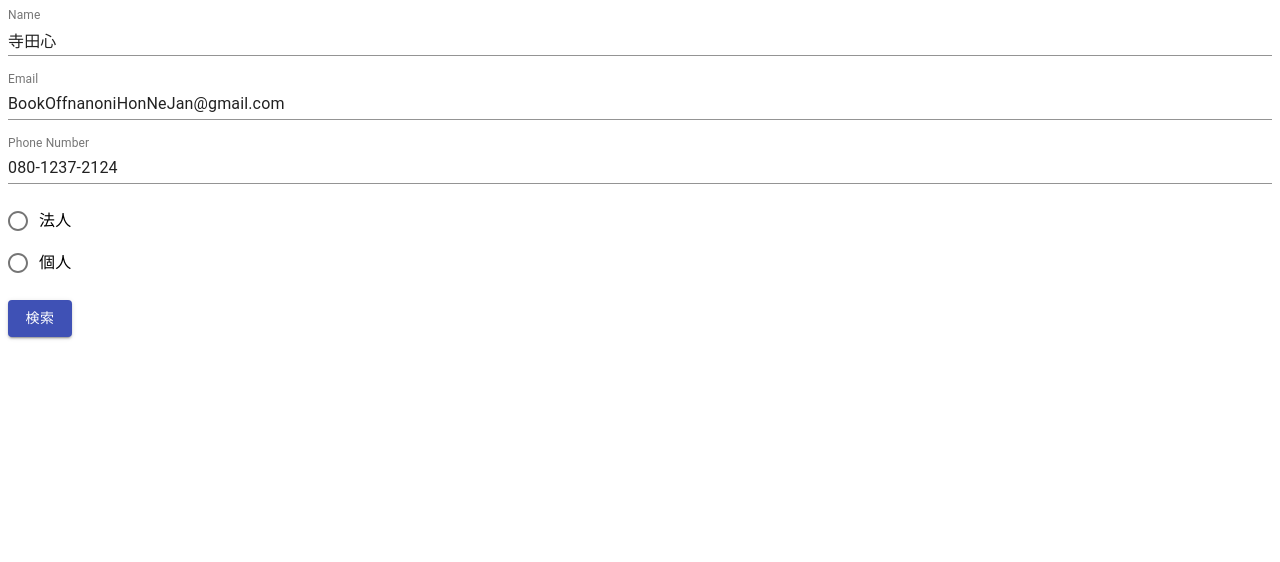
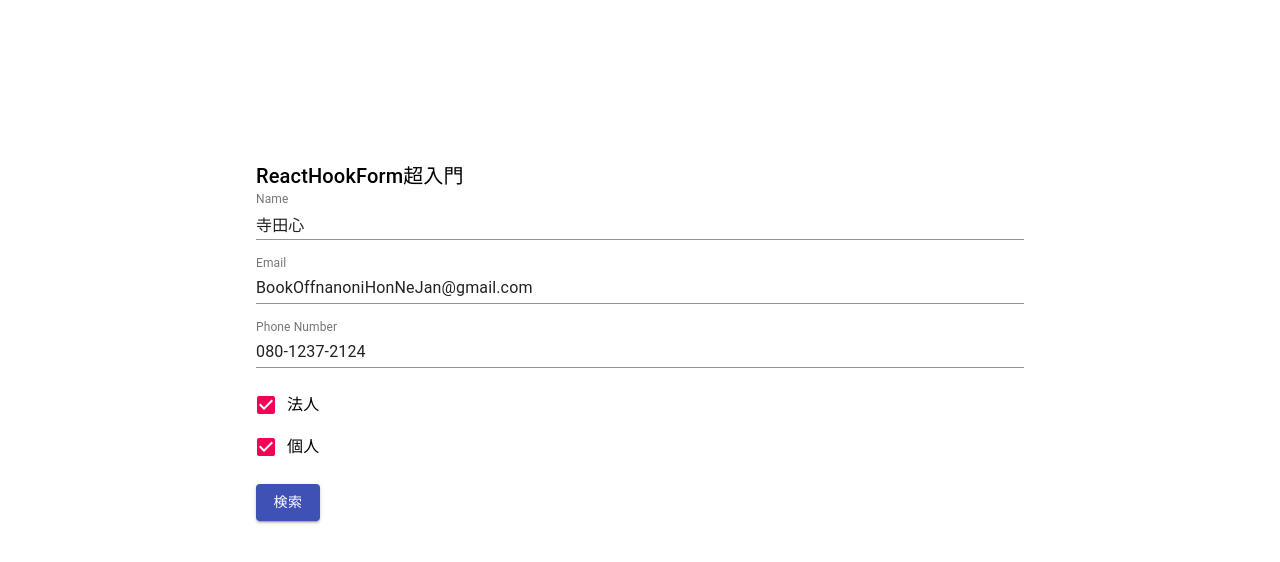
Before and after one commit to taku95/demo-app, a React (Create React App) app: page / in a window 1280 px wide. Shown: the top 562 px of the page. Built offline with nearby package versions, Linux system fonts and the light colour scheme.

Commit message:
EIP ReactHookForm 超入門 slide18

```diff
--- a/src/App.js
+++ b/src/App.js
@@ -2,8 +2,10 @@ import * as React from "react";
 import { Form } from "./components/Form ";
 export default function MyApp() {
   return (
-    <div>
-      <Form></Form>
+    <div className="main">
+      <div className="form">
+        <Form></Form>
+      </div>
     </div>
   );
 }
--- a/src/components/Form .jsx
+++ b/src/components/Form .jsx
@@ -1,41 +1,42 @@
 import { useForm, Controller } from "react-hook-form";
-import { ErrorMessage } from "@hookform/error-message";
 
-import React, { useState } from "react";
+import React from "react";
 import { yupResolver } from "@hookform/resolvers/yup";
 import {
   Grid,
   TextField,
   Button,
+  FormControlLabel,
+  FormControl,
+  FormHelperText,
+  Checkbox,
+  Box,
   Typography,
-  RadioGroup,
-  FormControlLabel,
-  Radio,
 } from "@material-ui/core";
 import * as yup from "yup";
 
 const schema = yup.object().shape({
-  name: yup.string().required("Name is required"),
+  name: yup.string().required("名前は必須です"),
   email: yup
     .string()
-    .email("Please enter a valid email address")
-    .required("Email is required"),
+    .email("正しいメールアドレスを入力してください")
+    .required("メールアドレスは必須です"),
   phone: yup
     .string()
     .matches(
       /^(\d{3}-\d{4}-\d{4})$/,
-      "Please enter a valid phone number (e.g. 080-1237-2124)"
+      "正しい電話番号を入力してください (例：080-1237-2124)"
     )
-    .required("Phone number is required"),
-  selectedOption: yup
-    .string()
-    .oneOf(["isCorporate", "isIndividual"], "Please select an option")
-    .required("Please select an option"),
+    .required("電話番号は必須です"),
+  selectedOptions: yup
+    .array()
+    .min(1, "法人または個人どちらかを選択してください。"),
 });
 
 export const Form = () => {
   const {
     control,
+    register,
     handleSubmit,
     reset,
     formState: { errors },
@@ -45,19 +46,17 @@ export const Form = () => {
       name: "寺田心",
       email: "BookOffnanoniHonNeJan@gmail.com",
       phone: "080-1237-2124",
-      selectedOption: "",
     },
   });
 
-  // const [submittedData, setSubmittedData] = useState(null);
-
   const onSubmit = (data) => {
     console.log(data);
-    // setSubmittedData(data);
     reset();
   };
 
   return (
+    <Box>
+      <Typography variant="h6">ReactHookForm超入門</Typography>
       <form onSubmit={handleSubmit(onSubmit)}>
         <Grid container spacing={2}>
           <Grid item xs={12}>
@@ -70,7 +69,7 @@ export const Form = () => {
                   {...field}
                   label="Name"
                   error={!!errors.name}
-                helperText={errors.name && "Name is required"}
+                  helperText={errors.name && errors.name.message}
                   fullWidth
                 />
               )}
@@ -88,9 +87,7 @@ export const Form = () => {
                   {...field}
                   label="Email"
                   error={!!errors.email}
-                helperText={
-                  errors.email && "Please enter a valid email address"
-                }
+                  helperText={errors.email && errors.email.message}
                   fullWidth
                 />
               )}
@@ -105,40 +102,41 @@ export const Form = () => {
                   {...field}
                   label="Phone Number"
                   error={!!errors.phone}
-                helperText={
-                  errors.phone &&
-                  "Please enter a valid phone number (e.g. 080-1237-2124)"
-                }
+                  helperText={errors.phone && errors.phone.message}
                   fullWidth
                 />
               )}
             />
           </Grid>
+
           <Grid item xs={12}>
-          <Controller
-            control={control}
-            name="selectedOption"
-            defaultValue=""
-            render={({ field }) => (
-              <RadioGroup {...field}>
+            <FormControl error={!!errors.selectedOptions}>
               <FormControlLabel
+                control={
+                  <Checkbox
+                    {...register("selectedOptions")}
                     value="isCorporate"
-                  control={<Radio />}
+                    defaultChecked
+                  />
+                }
                 label="法人"
               />
               <FormControlLabel
+                control={
+                  <Checkbox
+                    {...register("selectedOptions")}
                     value="isIndividual"
-                  control={<Radio />}
+                    defaultChecked
+                  />
+                }
                 label="個人"
               />
-              </RadioGroup>
+              {errors.selectedOptions && (
+                <FormHelperText>
+                  {errors.selectedOptions.message}
+                </FormHelperText>
               )}
-          />
-          {errors.selectedOption && (
-            <Typography variant="body2" color="error">
-              {errors.selectedOption.message}
-            </Typography>
-          )}
+            </FormControl>
           </Grid>
 
           <Grid item xs={12}>
@@ -153,5 +151,6 @@ export const Form = () => {
           </Grid>
         </Grid>
       </form>
+    </Box>
   );
 };
--- /dev/null
+++ b/src/index.css
@@ -0,0 +1,9 @@
+body {
+  margin: 0;
+}
+.form {
+  background-color: white;
+  margin: 20vh auto 20vh;
+  max-width: 60vw;
+  max-height: 100%;
+}
--- a/src/index.js
+++ b/src/index.js
@@ -1,6 +1,7 @@
 import React from "react";
 import ReactDOM from "react-dom";
 import App from "./App";
+import "./index.css";
 
 ReactDOM.render(
   <React.StrictMode>
```
Lines whose indentation alone changed are shown as unchanged.
